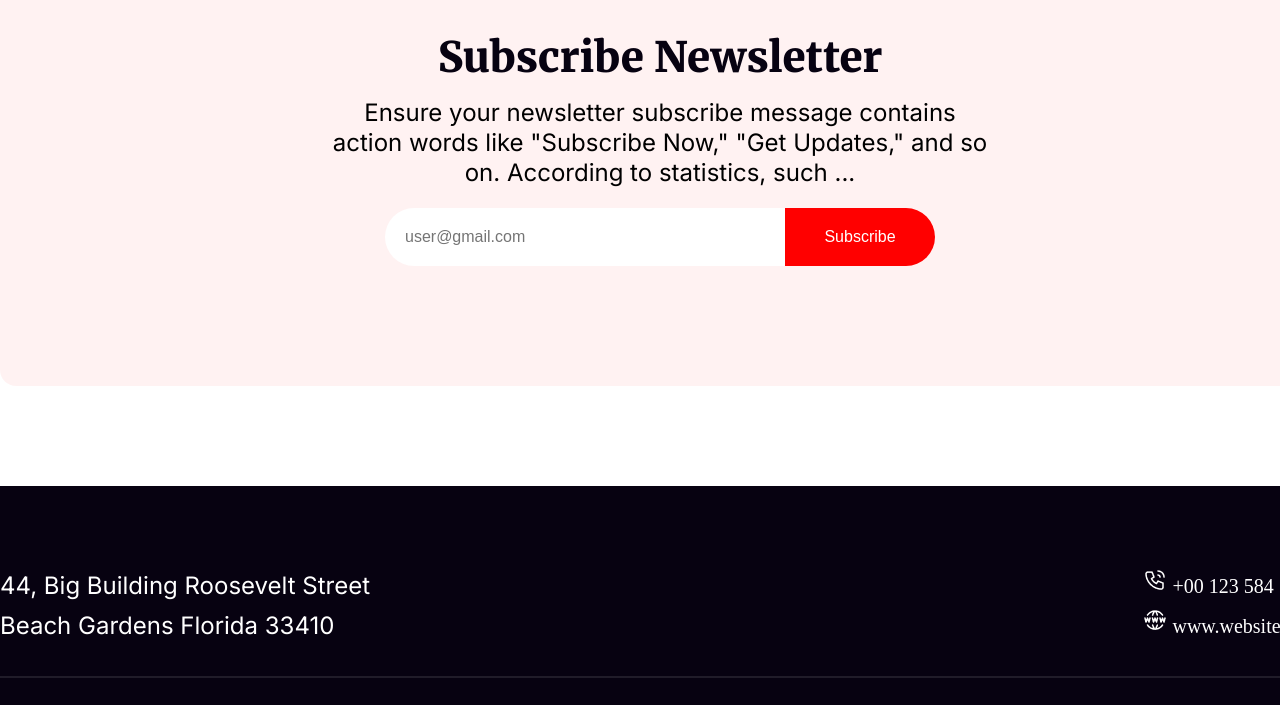
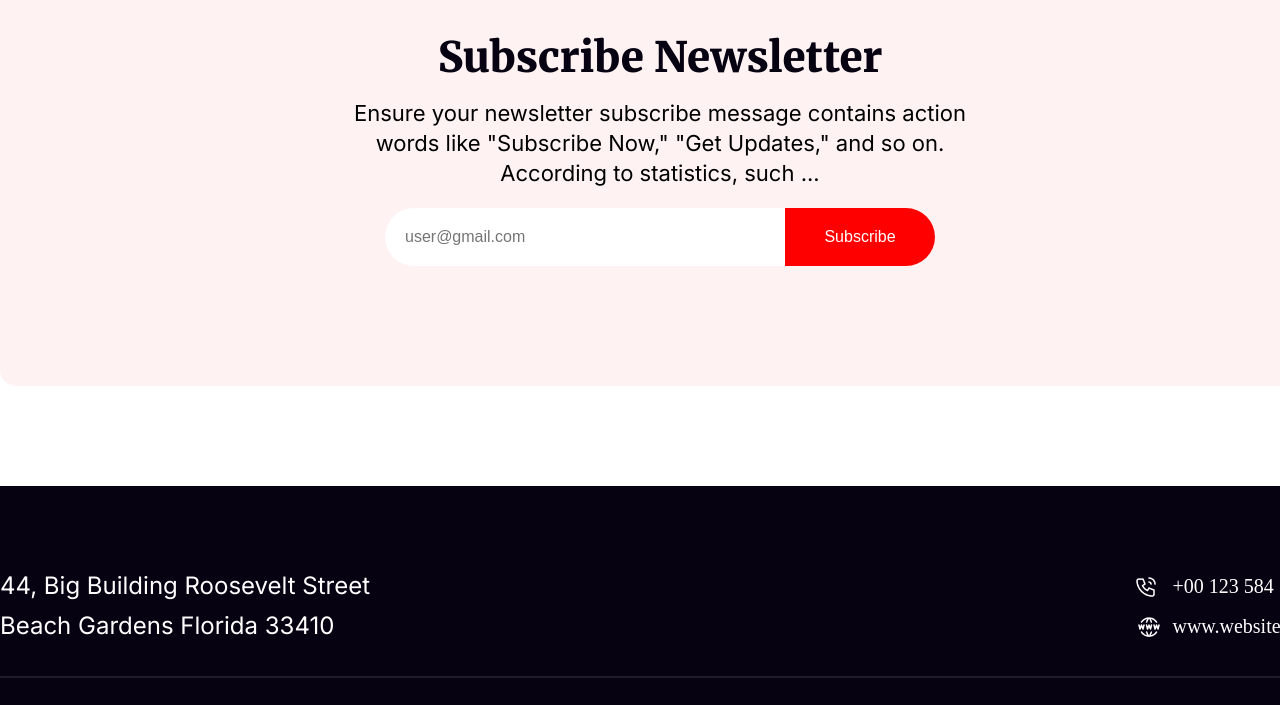
Before and after one commit to devrakibxyz/Assignment-1, a plain HTML site: page index.html in a window 1280 px wide. Shown: the part 5320-6025 px from the top of the page. Drawn offline with Linux system fonts and the light colour scheme.

Commit message:
footer work

```diff
--- a/index.html
+++ b/index.html
@@ -171,10 +171,12 @@
           <div class="footer-top-right">
             <ul>
               <li>
-                <i><img src="./images/Call.png" alt="" /></i> +00 123 584 124
+                <i class="icon1"><img src="./images/Call.png" alt="" /></i> +00
+                123 584 124
               </li>
               <li>
-                <i><img src="./images/Website.png" alt="" /></i> www.website.com
+                <i class="icon2"><img src="./images/Website.png" alt="" /></i>
+                www.website.com
               </li>
             </ul>
           </div>
@@ -195,5 +197,7 @@
         </div>
       </div>
     </div>
+
+    <!-- section-end -->
   </body>
 </html>
--- a/style.css
+++ b/style.css
@@ -379,12 +379,24 @@ input:focus {
 }
 .footer-top-right ul {
   list-style: none;
+  position: relative;
 }
 .footer-top-right ul li {
   font-size: 20px;
   font-weight: 500;
   line-height: 40px;
 }
+i.icon1 {
+  position: absolute;
+  top: 7px;
+  left: -38px;
+}
+i.icon2 {
+  position: absolute;
+  left: -35px;
+  top: 47px;
+}
+
 hr {
   border: 1px solid rgba(255, 255, 255, 0.1);
 }
@@ -403,6 +415,8 @@ hr {
 }
 .footer-bottom > h2,
 p {
-  font-size: 24px;
+  font-size: 22px;
   font-weight: 500;
 }
+
+/* section-9-end */
```
